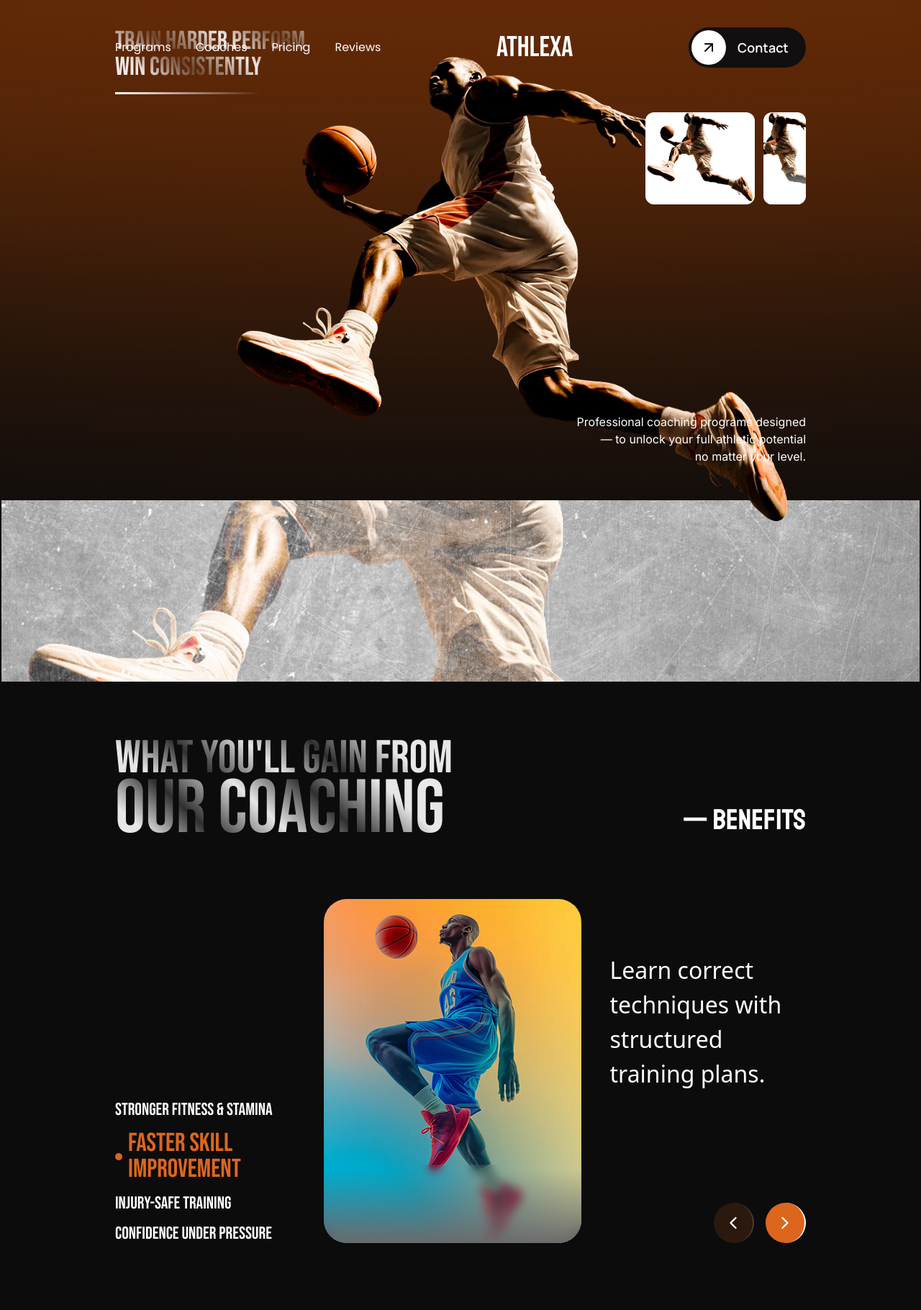
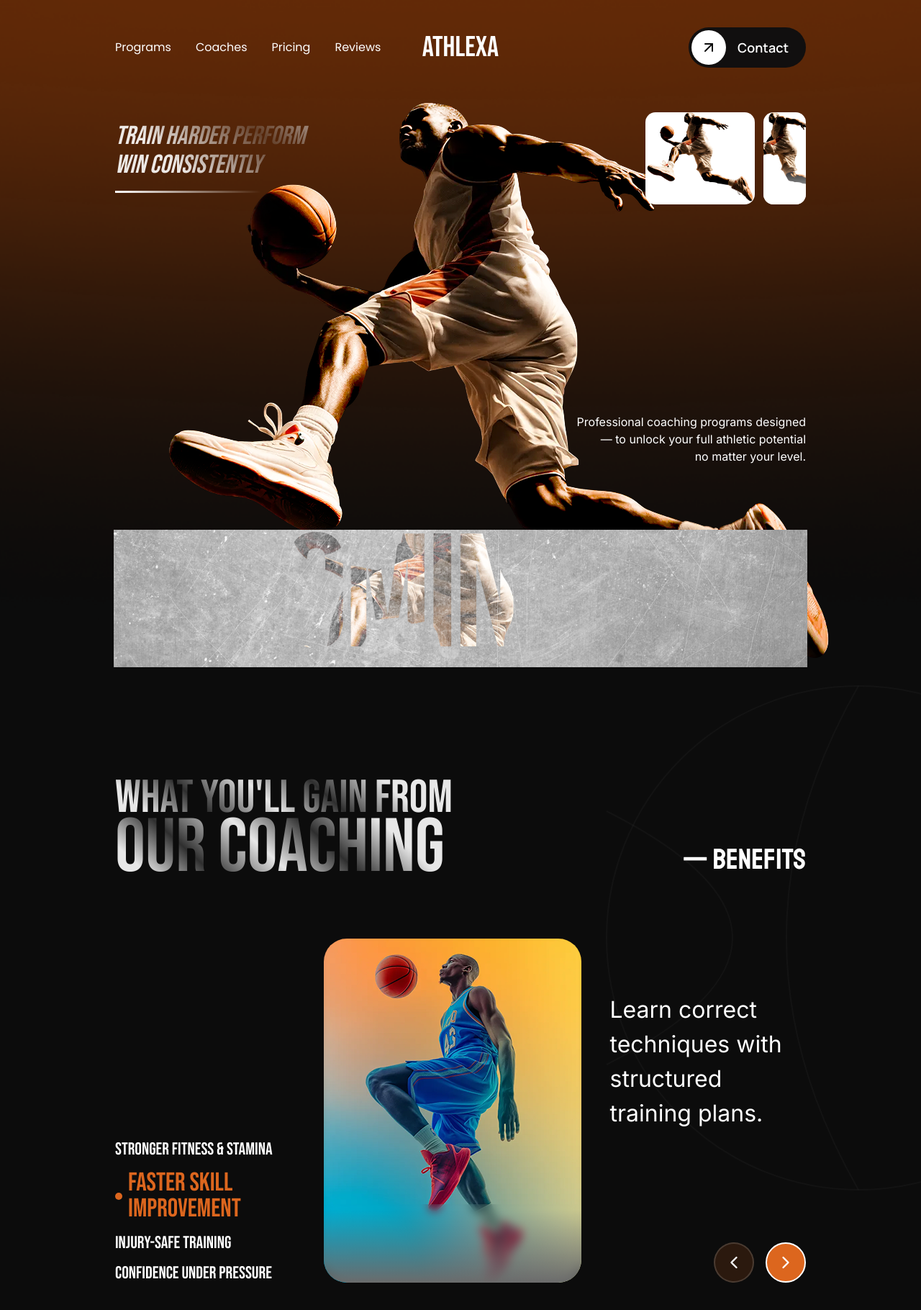
Before and after one commit to tmsakil19/athlexa, a Next.js app: page / in a window 1280 px wide. Shown: the top 1820 px of the page at 72% size. Built offline with nearby package versions, Linux system fonts and the light colour scheme.

Commit message:
refactor: update styles and structure for benefits and hero components

```diff
--- a/src/components/benefits/BenefitsSection.tsx
+++ b/src/components/benefits/BenefitsSection.tsx
@@ -5,12 +5,42 @@ import { ArrowButton } from "@/components/ui/ArrowButton";
 
 export function BenefitsSection() {
   return (
-    <section className="relative bg-brand-black px-6 py-16 lg:px-[160px] lg:py-[80px]">
-      {/* Section Header */}
-      <div className="flex flex-col items-start justify-between gap-6 md:flex-row md:items-end">
-        <div className="flex flex-col justify-center leading-[0.84]">
+    <section className="relative bg-brand-black px-6 pb-20 pt-16 md:px-10 lg:px-[160px] lg:pb-[120px] lg:pt-[155px]">
+      {/* Decorative basketball circle - right side */}
+      <div className="pointer-events-none absolute right-0 top-0 hidden h-[752px] w-[487px] opacity-20 lg:block">
+        <svg
+          viewBox="0 0 487 752"
+          fill="none"
+          className="h-full w-full"
+        >
+          <circle
+            cx="400"
+            cy="376"
+            r="350"
+            stroke="rgba(255,255,255,0.15)"
+            strokeWidth="2"
+          />
+          <path
+            d="M400 26 Q200 376 400 726"
+            stroke="rgba(255,255,255,0.15)"
+            strokeWidth="2"
+            fill="none"
+          />
+          <path
+            d="M50 200 Q400 376 50 552"
+            stroke="rgba(255,255,255,0.15)"
+            strokeWidth="2"
+            fill="none"
+          />
+        </svg>
+      </div>
+
+      {/* ===== Section Header ===== */}
+      <div className="flex flex-col items-start justify-between gap-4 md:flex-row md:items-end">
+        {/* Title with metallic gradient */}
+        <div className="flex flex-col justify-center" style={{ lineHeight: "0.84" }}>
           <p
-            className="mb-0 font-bebas text-[36px] sm:text-[48px] lg:text-[64px]"
+            className="font-bebas text-[32px] uppercase sm:text-[48px] lg:text-[64px]"
             style={{
               backgroundImage: "var(--gradient-metallic)",
               WebkitBackgroundClip: "text",
@@ -21,7 +51,7 @@ export function BenefitsSection() {
             {benefitsConfig.sectionTitleLine1}
           </p>
           <p
-            className="font-bebas text-[56px] sm:text-[72px] lg:text-[105px]"
+            className="font-bebas text-[48px] uppercase sm:text-[72px] lg:text-[105px]"
             style={{
               backgroundImage: "var(--gradient-metallic)",
               WebkitBackgroundClip: "text",
@@ -32,28 +62,31 @@ export function BenefitsSection() {
             {benefitsConfig.sectionTitleLine2}
           </p>
         </div>
-        <p className="font-staatliches text-[28px] whitespace-nowrap text-white sm:text-[32px] lg:text-[40px]">
+
+        {/* Label */}
+        <p className="shrink-0 font-staatliches text-[28px] text-white sm:text-[32px] lg:text-[40px]">
           {benefitsConfig.sectionLabel}
         </p>
       </div>
 
-      {/* Benefits Content */}
-      <div className="mt-12 flex flex-col items-end gap-[40px] lg:mt-[80px] lg:flex-row">
-        {/* Benefit Items */}
+      {/* ===== Benefits Content Row ===== */}
+      <div className="mt-10 flex flex-col gap-10 lg:mt-[80px] lg:flex-row lg:items-end lg:gap-[40px]">
+        {/* Column 1: Benefits List */}
         <BenefitsContent benefits={benefitsConfig.benefits} />
 
-        {/* Player Image */}
+        {/* Column 2: Player Image */}
         <BenefitsImage
           src={benefitsConfig.playerImage}
-          alt="Basketball player"
+          alt="Basketball player training"
         />
 
-        {/* Description + Arrows */}
-        <div className="flex w-full flex-col items-end gap-[40px] sm:gap-[80px] lg:w-[356px] lg:gap-[155px]">
-          <p className="w-full font-[system-ui] text-[24px] leading-normal text-white sm:text-[28px] lg:text-[32px]">
+        {/* Column 3: Description + Arrows */}
+        <div className="flex flex-col gap-10 lg:w-[356px] lg:gap-[155px]">
+          <p className="font-inter text-[24px] leading-normal text-white sm:text-[28px] lg:text-[32px]">
             {benefitsConfig.description}
           </p>
-          <div className="flex items-center gap-[16px] self-end">
+
+          <div className="flex items-center gap-4 self-start lg:self-end">
             <ArrowButton direction="left" variant="default" />
             <ArrowButton direction="right" variant="active" />
           </div>
--- a/src/components/hero/DominantTypography.tsx
+++ b/src/components/hero/DominantTypography.tsx
@@ -2,39 +2,34 @@ import Image from "next/image";
 
 export function DominantTypography() {
   return (
-    <div className="relative flex w-full items-center justify-center overflow-hidden py-4 lg:py-0">
-      {/* The DOMINANT text rendered as an image to match exact Figma styling with mask */}
-      <div className="relative h-[80px] w-full max-w-[1280px] sm:h-[120px] md:h-[180px] lg:h-[252px]">
-        {/* Background player image with mask */}
+    <div className="relative w-full overflow-hidden">
+      {/* Container for the DOMINANT word */}
+      <div className="relative mx-auto flex max-w-[1440px] items-center justify-center">
+        {/* Layer 1: Player image clipped to text shape */}
         <div
-          className="absolute inset-0"
+          className="select-none font-bebas text-[clamp(60px,17.5vw,260px)] font-normal uppercase leading-[0.85] tracking-tight text-transparent"
           style={{
-            maskImage: "url('/images/dominant-bg.png')",
-            WebkitMaskImage: "url('/images/dominant-bg.png')",
-            maskSize: "contain",
-            WebkitMaskSize: "contain",
-            maskRepeat: "no-repeat",
-            WebkitMaskRepeat: "no-repeat",
-            maskPosition: "center",
-            WebkitMaskPosition: "center",
+            backgroundImage: "url('/images/player-1.png')",
+            backgroundSize: "cover",
+            backgroundPosition: "center 35%",
+            WebkitBackgroundClip: "text",
+            backgroundClip: "text",
           }}
+          aria-hidden="true"
         >
-          <Image
-            src="/images/player-1.png"
-            alt=""
-            fill
-            className="object-cover"
-          />
+          DOMINANT
         </div>
 
-        {/* DOMINANT text overlay with hard-light blend */}
-        <div className="absolute inset-0 mix-blend-hard-light">
-          <Image
-            src="/images/dominant-bg.png"
-            alt="DOMINANT"
-            fill
-            className="object-contain"
-          />
+        {/* Layer 2: Text overlay with mix-blend-hard-light for metallic sheen */}
+        <div className="pointer-events-none absolute inset-0 flex items-center justify-center mix-blend-hard-light">
+          <div className="relative h-full w-full max-w-[1281px]">
+            <Image
+              src="/images/dominant-bg.png"
+              alt=""
+              fill
+              className="object-contain"
+            />
+          </div>
         </div>
       </div>
     </div>
--- a/src/components/hero/HeroSection.tsx
+++ b/src/components/hero/HeroSection.tsx
@@ -5,18 +5,29 @@ import { DominantTypography } from "./DominantTypography";
 
 export function HeroSection() {
   return (
-    <section className="relative min-h-screen overflow-hidden bg-brand-black">
-      {/* Background */}
+    <section className="relative overflow-hidden bg-brand-black">
+      {/* Background gradient */}
       <HeroBackground />
 
-      {/* Hero Content */}
-      <div className="relative z-10">
-        {/* Hero heading + player area */}
-        <div className="relative px-6 pt-4 lg:px-[160px] lg:pt-[40px]">
-          {/* Heading text - gradient metallic */}
-          <div className="relative z-20 max-w-[400px]">
+      {/* Main hero wrapper — constrained to 1440 */}
+      <div className="relative mx-auto max-w-[1440px]">
+        {/* ========== PLAYER IMAGE (behind content, full bleed) ========== */}
+        <div className="pointer-events-none relative z-[5] flex justify-center lg:absolute lg:inset-x-0 lg:top-[140px]">
+          <div className="relative mt-[100px] h-[400px] w-[350px] sm:h-[500px] sm:w-[400px] md:h-[600px] md:w-[500px] lg:mx-auto lg:mt-0 lg:ml-[calc(54.17%-488px)] lg:h-[804px] lg:w-[977px]">
+            <Image
+              src={heroConfig.playerImage}
+              alt="Basketball player"
+              fill
+              className="object-contain object-bottom"
+              priority
+            />
+          </div>
+        </div>
+
+        {/* ========== HERO HEADING (top-left, over player) ========== */}
+        <div className="relative z-10 px-6 pt-[100px] md:px-10 lg:px-[160px] lg:pt-[170px]">
           <h1
-              className="font-bebas text-[28px] leading-none sm:text-[32px] md:text-[36px]"
+            className="font-bebas text-[28px] italic leading-[1.1] sm:text-[32px] md:text-[36px]"
             style={{
               backgroundImage: "var(--gradient-metallic)",
               WebkitBackgroundClip: "text",
@@ -25,29 +36,19 @@ export function HeroSection() {
             }}
           >
             <span className="block">{heroConfig.headingLine1}</span>
-              <span className="block">{heroConfig.headingLine2}</span>
+            <span className="block">
+              {heroConfig.headingLine2}
+            </span>
           </h1>
 
-            {/* Decorative line under heading */}
-            <div className="mt-4 h-[3px] w-[203px] bg-gradient-to-r from-white to-transparent" />
+          {/* Decorative orange-to-transparent line */}
+          <div className="mt-4 h-[3px] w-[203px] bg-linear-to-r from-white to-transparent" />
         </div>
 
-          {/* Player Image */}
-          <div className="relative z-10 mx-auto -mt-[60px] flex justify-center sm:-mt-[80px] lg:-mt-[120px] lg:ml-[15%]">
-            <div className="relative h-[400px] w-[350px] sm:h-[500px] sm:w-[450px] md:h-[600px] md:w-[550px] lg:h-[804px] lg:w-[977px]">
-              <Image
-                src={heroConfig.playerImage}
-                alt="Basketball player"
-                fill
-                className="object-contain"
-                priority
-              />
-            </div>
-          </div>
-
-          {/* Thumbnail images - Desktop only */}
-          <div className="absolute right-[160px] top-[156px] z-20 hidden gap-[12px] lg:flex">
-            <div className="h-[128px] w-[152px] overflow-hidden rounded-[12px] bg-white">
+        {/* ========== THUMBNAIL IMAGES (right side, desktop) ========== */}
+        <div className="absolute right-[160px] top-[156px] z-20 hidden items-start gap-3 lg:flex">
+          {/* Main thumbnail */}
+          <div className="h-[128px] w-[152px] overflow-hidden rounded-xl bg-white">
             <Image
               src={heroConfig.playerImage}
               alt="Player thumbnail"
@@ -56,7 +57,8 @@ export function HeroSection() {
               className="h-full w-full object-cover"
             />
           </div>
-            <div className="relative h-[128px] w-[59px] overflow-hidden rounded-[12px] bg-white">
+          {/* Faded partial thumbnail */}
+          <div className="relative h-[128px] w-[59px] overflow-hidden rounded-xl bg-white">
             <Image
               src={heroConfig.playerImage}
               alt="Player thumbnail"
@@ -64,29 +66,32 @@ export function HeroSection() {
               height={200}
               className="h-full w-full object-cover"
             />
-              <div className="absolute inset-0 bg-gradient-to-b from-transparent from-55% to-white" />
+            <div className="absolute inset-0 bg-linear-to-b from-transparent from-55% to-white" />
           </div>
         </div>
 
-          {/* Description text - Desktop only */}
-          <div className="absolute right-[160px] top-[574px] z-20 hidden text-right lg:block">
-            <p className="max-w-[319px] font-inter text-[16px] leading-[24px] text-white">
-              Professional coaching programs designed — to unlock your full
-              athletic potential
+        {/* ========== DESCRIPTION TEXT (right side, desktop) ========== */}
+        <div className="absolute right-[160px] top-[574px] z-20 hidden w-[319px] text-right lg:block">
+          <p className="font-inter text-[16px] leading-6 text-white">
+            Professional coaching programs designed
+            <br />
+            — to unlock your full athletic potential
             <br />
             no matter your level.
           </p>
         </div>
-        </div>
 
-        {/* DOMINANT typography section */}
-        <div className="-mt-[40px] sm:-mt-[60px] lg:-mt-[120px]">
+        {/* ========== SPACER for proper height on desktop ========== */}
+        <div className="hidden lg:block lg:h-[468px]" />
+
+        {/* ========== DOMINANT TYPOGRAPHY ========== */}
+        <div className="relative z-[6] -mt-[20px] sm:-mt-[40px] lg:mt-0">
           <DominantTypography />
         </div>
 
-        {/* Mobile description */}
-        <div className="px-6 pt-8 lg:hidden">
-          <p className="font-inter text-[14px] leading-[22px] text-white sm:text-[16px] sm:leading-[24px]">
+        {/* ========== MOBILE DESCRIPTION ========== */}
+        <div className="px-6 pt-6 md:px-10 lg:hidden">
+          <p className="font-inter text-[14px] leading-[22px] text-white opacity-80 sm:text-[16px] sm:leading-6">
             Professional coaching programs designed — to unlock your full
             athletic potential no matter your level.
           </p>
--- a/src/components/layout/Navbar.tsx
+++ b/src/components/layout/Navbar.tsx
@@ -3,15 +3,15 @@
 import { useState } from "react";
 import { navigationConfig } from "@/config/navigation";
 import { MobileMenu } from "./MobileMenu";
-import { ArrowUpLeft, Menu } from "lucide-react";
+import { Menu, ArrowUpRight } from "lucide-react";
 
 export function Navbar() {
   const [isMobileMenuOpen, setIsMobileMenuOpen] = useState(false);
 
   return (
-    <nav className="relative z-50 flex items-center justify-between px-6 py-8 lg:px-[160px] lg:py-[38px]">
+    <nav className="relative z-50 mx-auto flex w-full max-w-[1440px] items-center justify-between px-6 py-6 md:px-10 lg:px-[160px] lg:py-[38px]">
       {/* Nav Links - Desktop */}
-      <ul className="hidden gap-[34px] font-poppins text-[16px] text-white md:flex">
+      <ul className="hidden items-center gap-[34px] font-poppins text-[16px] text-white lg:flex">
         {navigationConfig.links.map((link) => (
           <li key={link.label}>
             <a
@@ -26,7 +26,7 @@ export function Navbar() {
 
       {/* Mobile Hamburger */}
       <button
-        className="text-white md:hidden"
+        className="text-white lg:hidden"
         onClick={() => setIsMobileMenuOpen(true)}
         aria-label="Open menu"
       >
@@ -34,25 +34,22 @@ export function Navbar() {
       </button>
 
       {/* Logo */}
-      <span className="font-bebas text-[40px] leading-none text-white">
+      <span className="absolute left-1/2 top-1/2 -translate-x-1/2 -translate-y-1/2 font-bebas text-[32px] leading-none text-white md:text-[40px]">
         {navigationConfig.logo}
       </span>
 
-      {/* CTA Button - Desktop */}
+      {/* CTA Button */}
       <a
         href={navigationConfig.ctaHref}
-        className="hidden items-center gap-[16px] rounded-full bg-brand-dark py-[4px] pl-[4px] pr-[24px] md:flex"
+        className="flex items-center gap-4 rounded-full bg-brand-dark py-1 pl-1 pr-6"
       >
-        <span className="flex size-[48px] items-center justify-center rounded-[24px] bg-white">
-          <ArrowUpLeft className="size-[24px] rotate-90 text-brand-black" />
+        <span className="flex size-12 items-center justify-center rounded-full bg-white">
+          <ArrowUpRight className="size-6 text-brand-black" />
         </span>
-        <span className="font-manrope text-[18px] font-semibold leading-[27px] text-white">
+        <span className="hidden font-manrope text-[18px] font-semibold leading-[27px] text-white md:block">
           {navigationConfig.ctaLabel}
         </span>
       </a>
-
-      {/* Mobile placeholder for spacing */}
-      <div className="size-[28px] md:hidden" />
 
       {/* Mobile Menu */}
       <MobileMenu
--- a/src/components/ui/ArrowButton.tsx
+++ b/src/components/ui/ArrowButton.tsx
@@ -17,15 +17,15 @@ export function ArrowButton({
     <button
       onClick={onClick}
       aria-label={direction === "left" ? "Previous" : "Next"}
-      className={`flex size-[56px] items-center justify-center rounded-full border-r-2 border-solid transition-colors ${isActive
+      className={`flex size-14 items-center justify-center rounded-full border-2 transition-colors ${isActive
           ? "border-white bg-brand-primary"
           : "border-[rgba(255,255,255,0.15)] bg-[rgba(220,102,30,0.15)]"
         }`}
     >
       {direction === "left" ? (
-        <ChevronLeft className="size-[28px] text-white" />
+        <ChevronLeft className="size-7 text-white" />
       ) : (
-        <ChevronRight className="size-[28px] text-white" />
+        <ChevronRight className="size-7 text-white" />
       )}
     </button>
   );
```
Also changed, not shown: src/components/benefits/BenefitsContent.tsx (+3 -6 lines), src/components/benefits/BenefitsImage.tsx (+3 -8 lines), src/components/layout/MobileMenu.tsx (+6 -6 lines). Lines whose indentation alone changed are shown as unchanged.
